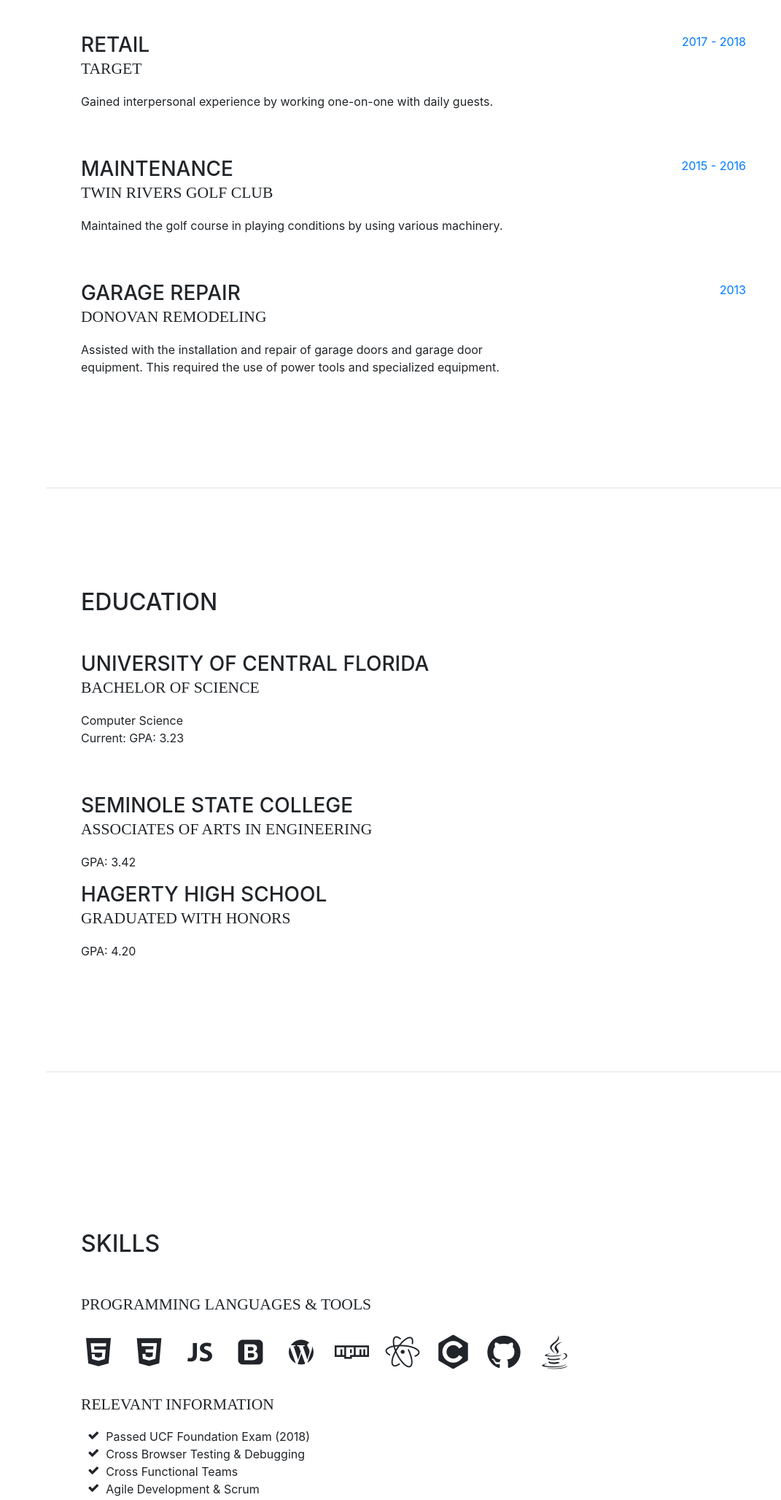
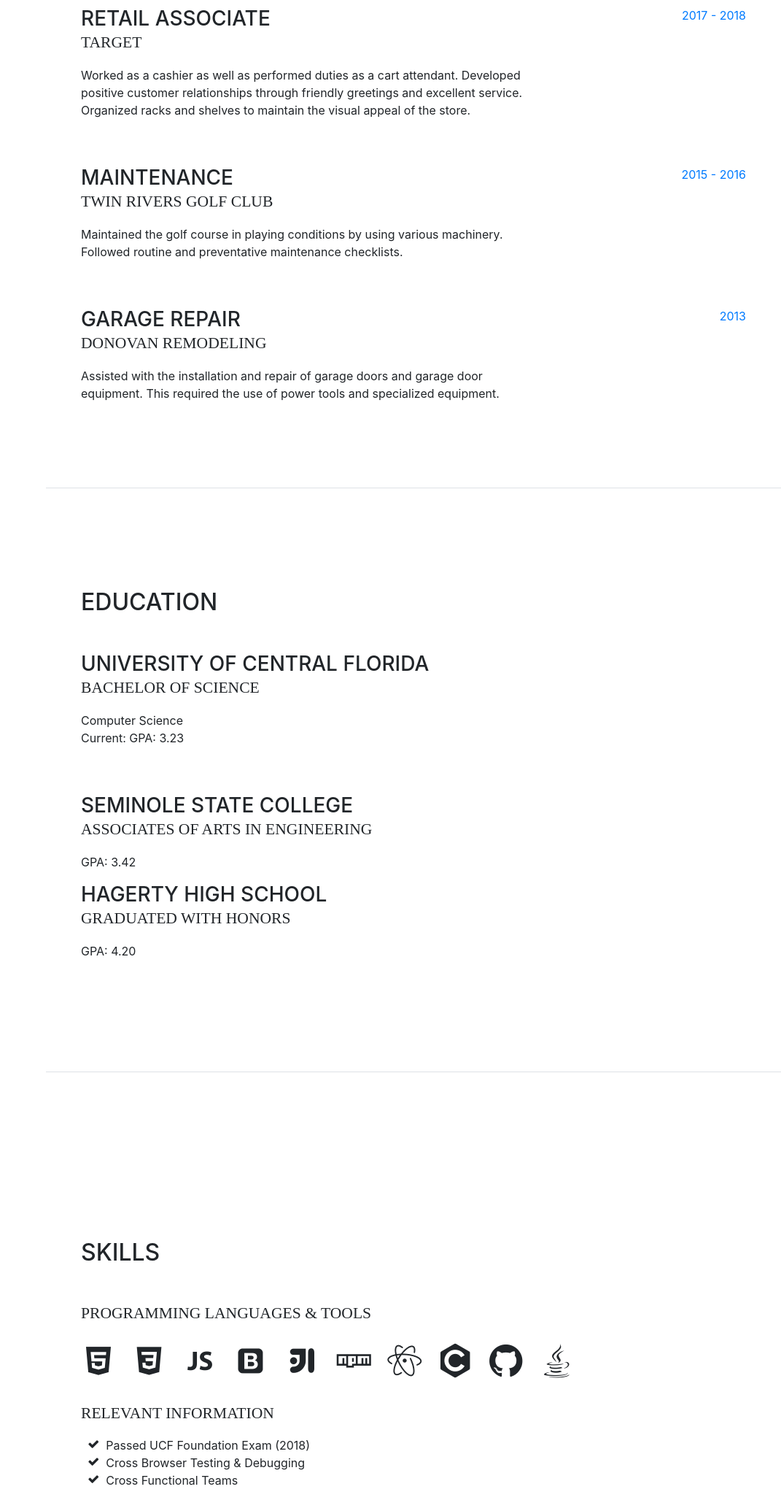
Before and after one commit to cgomez4/Profile, a website with bundled scripts: page public/index.html in a window 1280 px wide. Shown: the part 931-2986 px from the top of the page at 73% size, without its empty margins (209-1280 px from the left). Built offline with nearby package versions, Linux system fonts and the light colour scheme; a web font is replaced by a local one.

Commit message:
Updated Education and Experience

```diff
--- a/public/index.html
+++ b/public/index.html
@@ -98,7 +98,7 @@
               </a>
             </li>
             <li class="list-inline-item">
-              <a href="Resume.docx" download>
+              <a href="Resume.pdf" download>
                 <span class="fa-stack fa-lg">
                   <i class="fa fa-circle fa-stack-2x"></i>
                   <i class="fa fa-download fa-stack-1x fa-inverse"></i>
@@ -115,9 +115,9 @@
 
           <div class="resume-item d-flex flex-column flex-md-row mb-5">
             <div class="resume-content mr-auto">
-              <h3 class="mb-0">Retail</h3>
+              <h3 class="mb-0">Retail Associate</h3>
               <div class="subheading mb-3">Target</div>
-              <p>Gained interpersonal experience by working one-on-one with daily guests.</p>
+              <p>Worked as a cashier as well as performed duties as a cart attendant. Developed positive customer relationships through friendly greetings and excellent service. Organized racks and shelves to maintain the visual appeal of the store.</p>
             </div>
             <div class="resume-date text-md-right">
               <span class="text-primary">2017 - 2018</span>
@@ -128,7 +128,7 @@
             <div class="resume-content mr-auto">
               <h3 class="mb-0">Maintenance</h3>
               <div class="subheading mb-3">Twin Rivers Golf Club</div>
-              <p>Maintained the golf course in playing conditions by using various machinery.</p>
+              <p>Maintained the golf course in playing conditions by using various machinery. Followed routine and preventative maintenance checklists.</p>
             </div>
             <div class="resume-date text-md-right">
               <span class="text-primary">2015 - 2016</span>
@@ -219,7 +219,7 @@
               <i class="devicons devicons-bootstrap"></i>
             </li>
             <li class="list-inline-item">
-              <i class="devicons devicons-wordpress"></i>
+              <i class="devicons devicons-intellij"></i>
             </li>
             <!-- <li class="list-inline-item">
               <i class="devicons devicons-grunt"></i>
@@ -255,9 +255,6 @@
             <li>
               <i class="fa-li fa fa-check"></i>
               Cross Functional Teams</li>
-            <li>
-              <i class="fa-li fa fa-check"></i>
-              Agile Development &amp; Scrum</li>
           </ul>
         </div>
       </section>
```
Also changed, not shown: 2 other files.
